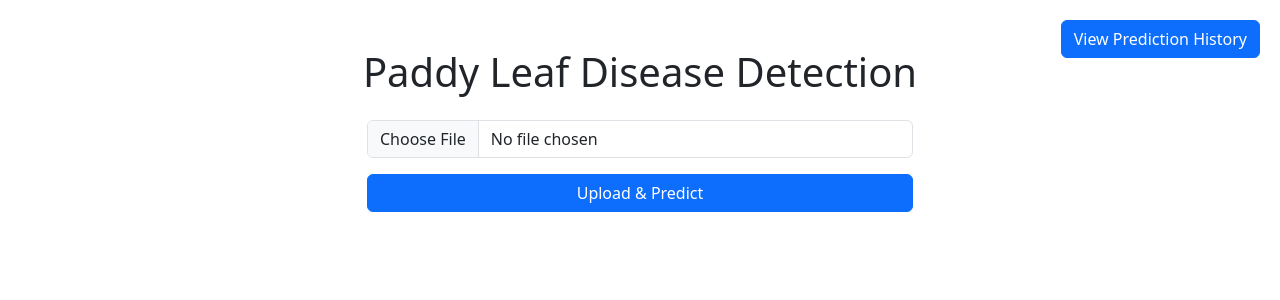
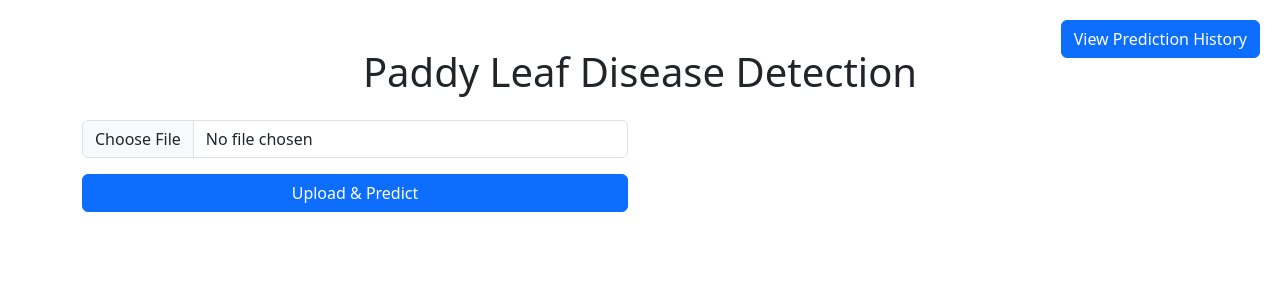
Before and after one commit to DeepakVelmurugan18/paddyleafdisease, a Flask app: page / in a window 1280 px wide. Shown: the top 300 px of the page. Run offline with Flask 3, Linux system fonts and the light colour scheme.

Commit message:
Fix column offset class in upload form

```diff
--- a/templates/index.html
+++ b/templates/index.html
@@ -14,7 +14,7 @@
         <a href="{{ url_for('history') }}" class="btn btn-primary" style="position: absolute; top: 20px; right: 20px;"> View Prediction History</a>
         <!-- Upload form -->
         <div class="row mb-4">
-            <div class="col-md-6 offset-md-3">
+            <div class="col-md-6 offset-md-">
                 <form method="POST" enctype="multipart/form-data">
                     <div class="mb-3">
                         <input type="file" name="file" class="form-control" required>
```
